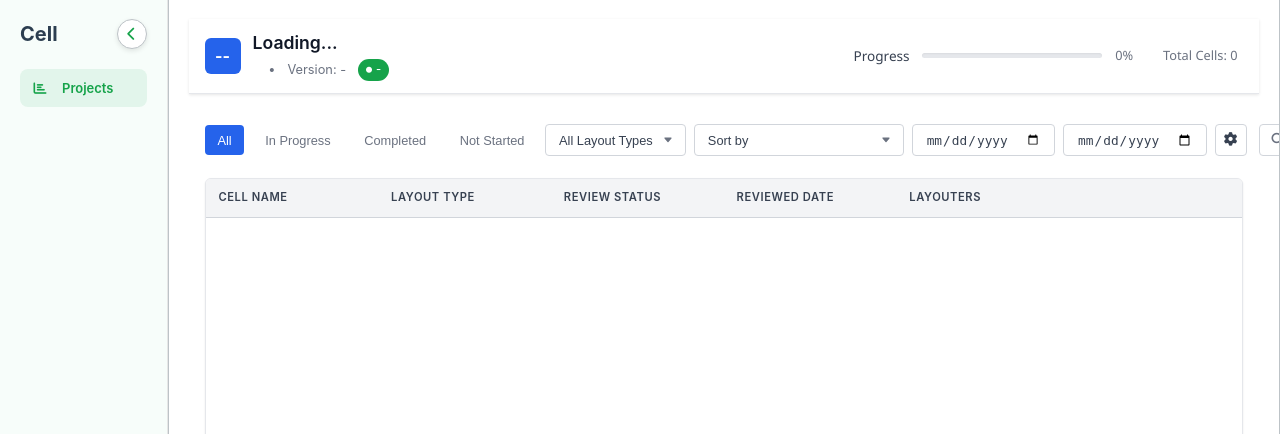
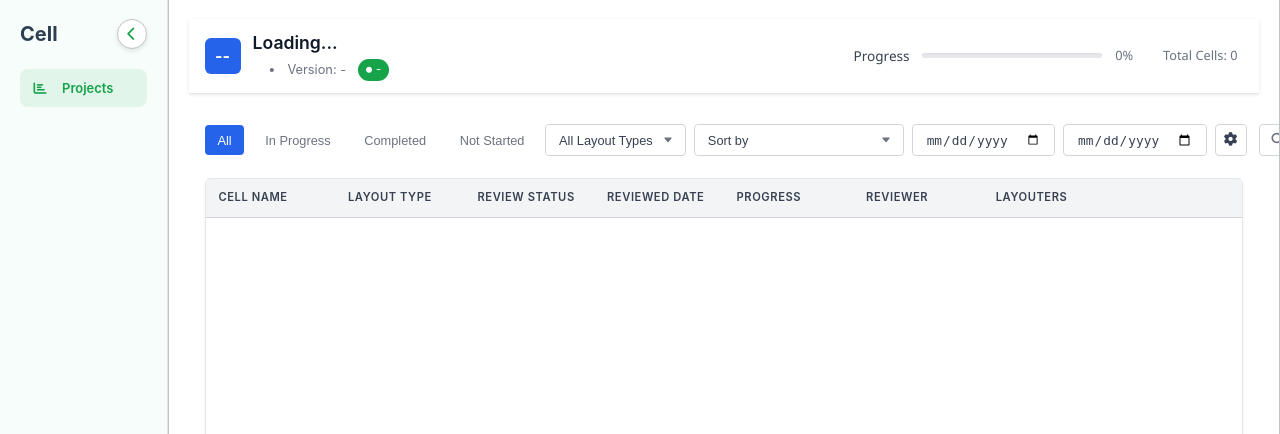
Before and after one commit to NEDESH-KUMAR-M/CELL-AND-PROJECT-MANAGEMENT, a Flask app: template templates/empopenprojects.html in a window 1280 px wide. Shown: the part 61-495 px from the top of the page. Run offline with Flask 3, Linux system fonts and the light colour scheme; the template is opened without the code that fills it: most values are stand-ins (such as "Sample title", 1, 10 or a date in 2020); lists and menus that the app fills with data are empty.

Commit message:
added header in empopen

```diff
--- a/templates/empopenprojects.html
+++ b/templates/empopenprojects.html
@@ -1302,6 +1302,8 @@
                                         <th>Layout Type</th>
                                         <th>Review Status</th>
                                         <th>Reviewed Date</th>
+                                        <th>Progress</th>
+                                        <th>Reviewer</th>
                                         <th>Layouters</th>
                                         <th></th>
                                     </tr>
@@ -1550,10 +1552,13 @@ async function fetchCells() {
             cells = cells.map(c => ({
                 id: c.id || c.row || c._id || String(c.id),
                 name: c.name || c.cellname || c.title || 'Untitled',
-            layoutType: c.layoutType || c.layout_type || c.type || 'custom',
+                layoutType: c.layoutType || c.layout_type || c.type || 'customlayout',
                 status: c.status || (c.reviewStatus || 'not-started'),
                 layouters: c.layouters || c.reviewers || c.assigned || [],
                 createdAt: c.createdAt || c.createdate || c.date || new Date().toISOString(),
+                reviewer: c.reviewer || '',
+                completionPercentage: c.completionPercentage || 0,
+                reviewdate: c.reviewdate || ''  // New: map reviewdate from backend
             }));
         console.log('Processed cells:', cells); // Debug log
 
@@ -1706,8 +1711,10 @@ function renderCells(cellsToRender = filteredCells) {
                 <td>${cell.name}</td>
                 <td>${cell.layoutType.charAt(0).toUpperCase() + cell.layoutType.slice(1)}</td>
                 <td><span class="status ${statusClass}">${statusText}</span></td>
-            <td>${new Date(cell.createdAt).toLocaleString('en-US', { dateStyle: 'short', timeStyle: 'short' })}</td>
+                <td>${cell.reviewdate ? new Date(cell.reviewdate).toLocaleString('en-US', { dateStyle: 'short', timeStyle: 'short' }) : 'N/A'}</td>  <!-- Updated: use reviewdate -->
                 <td><div class="layouter-tags">${layoutersHTML}</div></td>
+                <td>${cell.reviewer || 'N/A'}</td>
+                <td>${cell.completionPercentage}%</td>
                 <td>
                     <div class="actions">
                         <button class="action-btn edit-btn" data-id="${cell.id}"><i class="fas fa-pencil-alt"></i></button>
```
Lines whose indentation alone changed are shown as unchanged.
